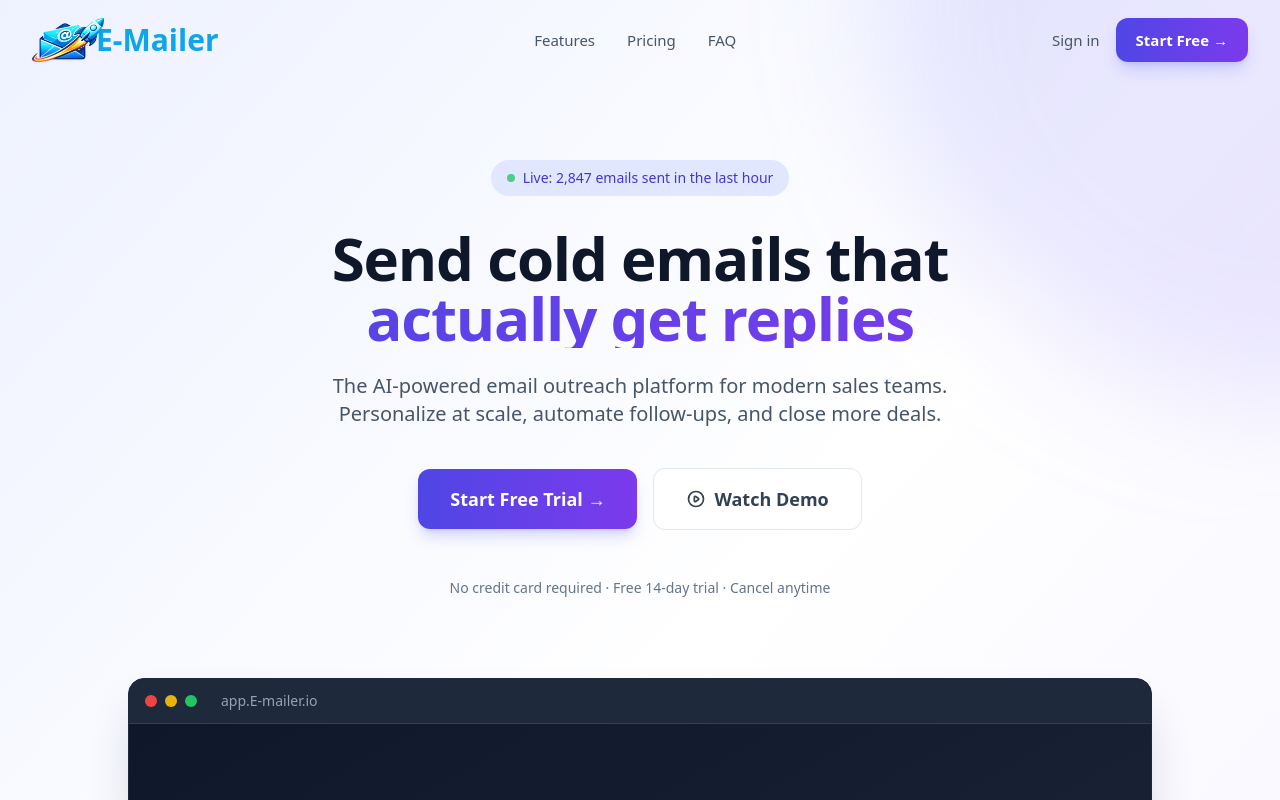
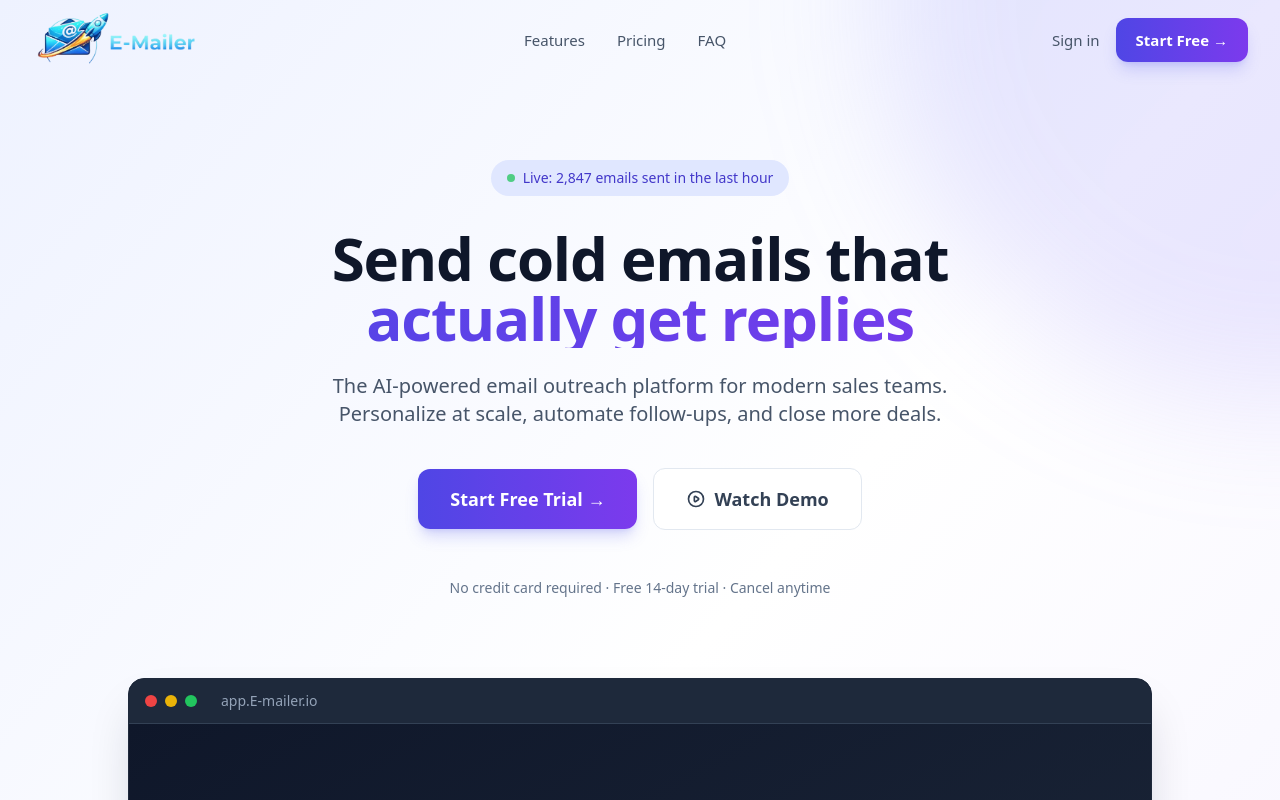
Before and after one commit to TheRoyalauto/emailer, a Next.js app: page / in a window 1280 px wide. Shown: the top 800 px of the page. Built offline with nearby package versions, Linux system fonts and the light colour scheme; no server answers.

Commit message:
fix: remove duplicate text, logo image now contains E-Mailer wordmark

```diff
--- a/src/components/marketing/Navbar.tsx
+++ b/src/components/marketing/Navbar.tsx
@@ -34,12 +34,9 @@ export default function Navbar() {
                     <Link href="/" className="flex items-center group">
                         <img
                             src="/logo.png"
-                            alt="E-mailer"
-                            className="w-[72px] h-[72px] object-contain drop-shadow-sm"
+                            alt="E-Mailer"
+                            className="h-14 w-auto object-contain"
                         />
-                        <span className="text-3xl font-bold text-[#0EA5E9] leading-none -ml-2">
-                            E-Mailer
-                        </span>
                     </Link>
 
                     {/* Desktop Nav */}
```
Also changed, not shown: public/logo.png.
